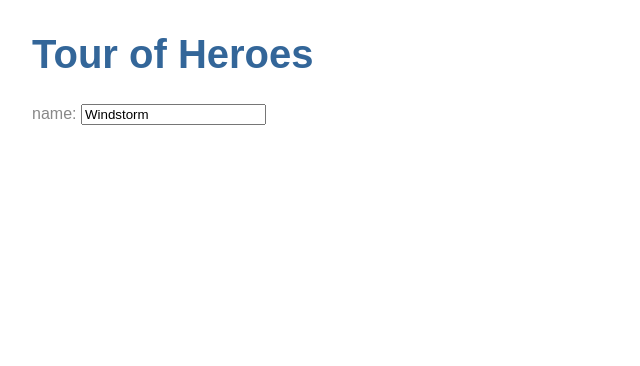
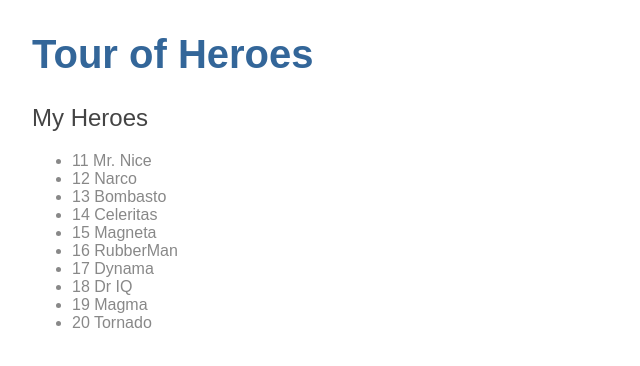
Before and after one commit to evantoh/Heroes, an Angular app: page / in a window 1280 px wide. Shown: the top 366 px of the page, without its empty margins (0-640 px from the left). Built offline with nearby package versions, Linux system fonts and the light colour scheme.

Commit message:
add a *ngFor to display list of heroes

```diff
--- a/src/app/heroes/heroes.component.html
+++ b/src/app/heroes/heroes.component.html
@@ -1,6 +1,7 @@
-<div>
-  <label>name:
-   <input [(ngModel)]="hero.name" placeholder="name">
-  </label>
 
-</div>
+<h2>My Heroes</h2>
+<ul class="heroes">
+  <li *ngFor="let hero of heroes">
+    <span class="badge">{{hero.id}}</span> {{hero.name}}
+  </li>
+</ul>
--- a/src/app/heroes/heroes.component.ts
+++ b/src/app/heroes/heroes.component.ts
@@ -1,5 +1,6 @@
 import { Component, OnInit } from '@angular/core';
-import {Hero} from '../hero';
+import { Hero } from '../hero';
+import { HEROES } from '../mock-heroes';
 
 @Component({  //decorator function that specifies the Angular metadata for the component.
   selector: 'app-heroes',//the component's CSS element selector
@@ -7,10 +8,8 @@
   styleUrls: ['./heroes.component.css']//the location of the component's private CSS styles
 })
 export class HeroesComponent implements OnInit {
-  hero : Hero={
-    id:1,
-    name:'Windstorm'
-  }
+  //
+  heroes = HEROES;
 
 
   constructor() { }
--- a/src/app/mock-heroes.ts
+++ b/src/app/mock-heroes.ts
@@ -12,4 +12,4 @@
     { id: 19, name: 'Magma' },
     { id: 20, name: 'Tornado' }
 
-]
+];
```
